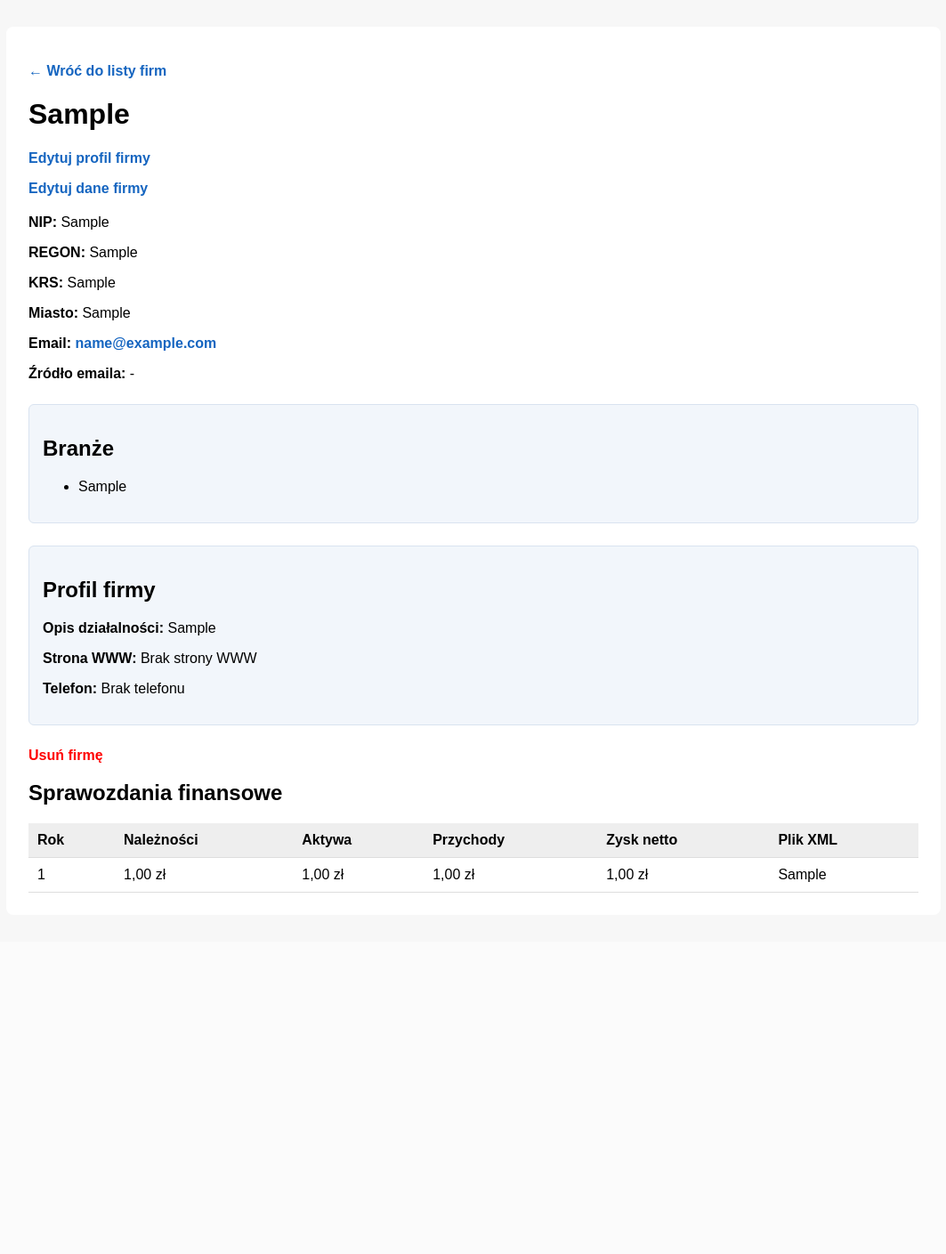
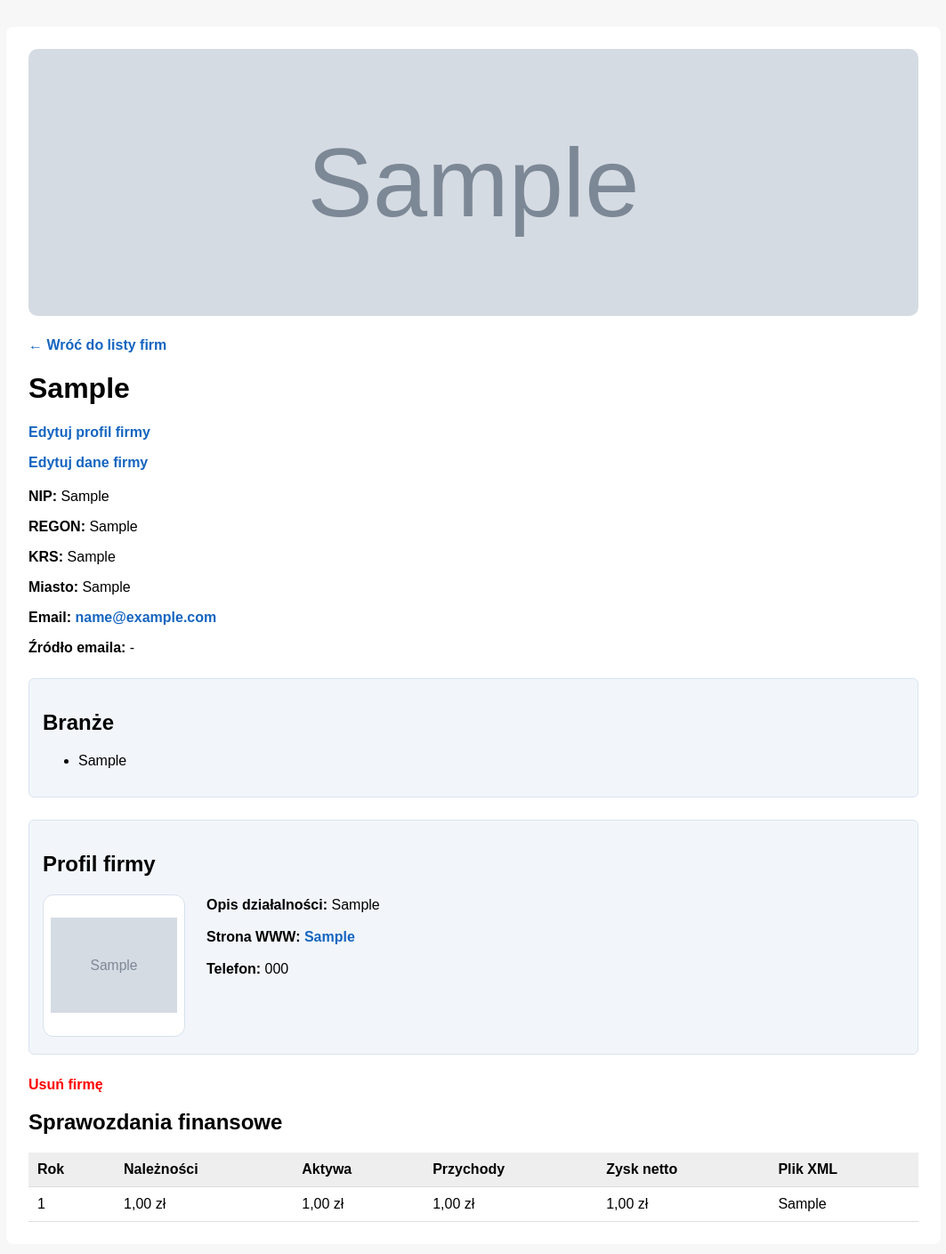
Before and after one commit to Stazus/projekt_django, a Django app: page /firmy/1/ in a window 1280 px wide. Shown: the top 1409 px of the page at 89% size, without its empty margins (108-1171 px from the left). Before the commit the page ends 1003 px from the top, so only its background shows below. Run offline with Django 5.2, Linux system fonts and the light colour scheme; a user stored in the database is signed in; tables that the repository leaves empty hold one stand-in row (values such as "Sample post"); grey boxes marked "Sample" are stand-in pictures; parts of the project's set-up code (start-up, migrations or seed data) failed here and were passed over.

Commit message:
Dopracowano profil firmy: logo, banner, wygląd i walidacja plików

```diff
--- a/firmy_django/templates/firmy_django/szczegoly_firmy.html
+++ b/firmy_django/templates/firmy_django/szczegoly_firmy.html
@@ -2,6 +2,7 @@
 <html lang="pl">
 <head>
     <meta charset="UTF-8">
+
     <title>{{ firma.nazwa }}</title>
 
     {% load custom_filters %}
@@ -64,10 +65,68 @@
         .delete-link {
             color: red;
         }
+
+        .profil-firmy-zawartosc {
+            display: flex;
+            align-items: flex-start;
+            gap: 24px;
+        }
+
+        .profil-logo {
+            flex-shrink: 0;
+        }
+
+        .profil-logo img {
+            width: 160px;
+            height: 160px;
+            object-fit: contain;
+            border-radius: 12px;
+            background: white;
+            border: 1px solid #d7e0ea;
+            padding: 8px;
+            box-sizing: border-box;
+        }
+
+        .profil-informacje {
+            flex: 1;
+        }
+
+        .profil-informacje p {
+            margin: 0 0 12px;
+            line-height: 1.5;
+        }
+
+        @media (max-width: 700px) {
+            .profil-firmy-zawartosc {
+                flex-direction: column;
+            }
+
+            .profil-logo img {
+                width: 130px;
+                height: 130px;
+            }
+        }
+            .company-banner {
+                width: 100%;
+                max-height: 300px;
+                object-fit: cover;
+                display: block;
+                border-radius: 10px;
+                margin-bottom: 24px;
+            }
     </style>
 </head>
 <body>
     <div class="container">
+
+        {% if profil and profil.banner %}
+            <img
+                src="{{ profil.banner.url }}"
+                alt="Banner firmy {{ firma.nazwa }}"
+                class="company-banner"
+            >
+        {% endif %}
+
         <p><a href="{% url 'home' %}">← Wróć do listy firm</a></p>
 
         <h1>{{ firma.nazwa }}</h1>
@@ -126,16 +185,30 @@
             <h2>Profil firmy</h2>
 
             {% if profil %}
+                <div class="profil-firmy-zawartosc">
+
+                    {% if profil.logo %}
+                        <div class="profil-logo">
+                            <img
+                                src="{{ profil.logo.url }}"
+                                alt="Logo firmy {{ firma.nazwa }}"
+                            >
+                        </div>
+                    {% endif %}
+
+                    <div class="profil-informacje">
+
                         <p>
                             <strong>Opis działalności:</strong>
-                    {{ profil.opis|default:"Brak opisu" }}
+                            {{ profil.opis|default:"Brak opisu działalności" }}
                         </p>
 
                         <p>
                             <strong>Strona WWW:</strong>
-                    {% if profil.strona_www %}
-                        <a href="{{ profil.strona_www }}" target="_blank">
-                            {{ profil.strona_www }}
+
+                            {% if firma.strona_www %}
+                                <a href="{{ firma.strona_www }}" target="_blank">
+                                    {{ firma.strona_www }}
                                 </a>
                             {% else %}
                                 Brak strony WWW
@@ -144,11 +217,21 @@
 
                         <p>
                             <strong>Telefon:</strong>
-                    {{ profil.telefon|default:"Brak telefonu" }}
+
+                            {{ firma.telefon|default:"Brak telefonu" }}
+
                         </p>
+
+                    </div>
+
+                </div>
+
             {% else %}
+
                 <p>Brak profilu firmy.</p>
+
             {% endif %}
+
         </div>
 
         <p>
--- a/projekt_django/settings.py
+++ b/projekt_django/settings.py
@@ -206,3 +206,7 @@ else:
 
 CELERY_BROKER_URL = REDIS_URL
 CELERY_RESULT_BACKEND = REDIS_URL
+
+
+MEDIA_URL = "/media/"
+MEDIA_ROOT = BASE_DIR / "media"
--- a/projekt_django/urls.py
+++ b/projekt_django/urls.py
@@ -14,7 +14,8 @@ Including another URLconf
     1. Import the include() function: from django.urls import include, path
     2. Add a URL to urlpatterns:  path('blog/', include('blog.urls'))
 """
-
+from django.conf import settings
+from django.conf.urls.static import static
 from django.contrib import admin
 from django.urls import path, include
 
@@ -34,3 +35,9 @@ urlpatterns = [
     path("api/docs/", SpectacularSwaggerView.as_view(url_name="schema"), name="swagger-ui"),
     path("api/redoc/", SpectacularRedocView.as_view(url_name="schema"), name="redoc"),
 ]
+
+if settings.DEBUG:
+    urlpatterns += static(
+        settings.MEDIA_URL,
+        document_root=settings.MEDIA_ROOT,
+    )
```
Also changed, not shown: firmy_django/forms.py (+62 -0 lines), firmy_django/tests.py (+104 -0 lines), 1 other file. Lines whose indentation alone changed are shown as unchanged.
